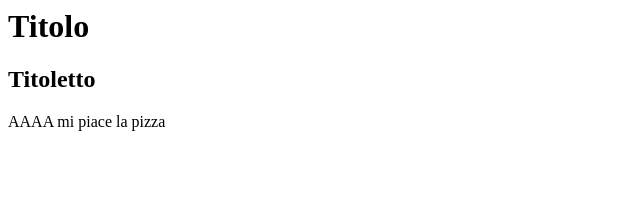
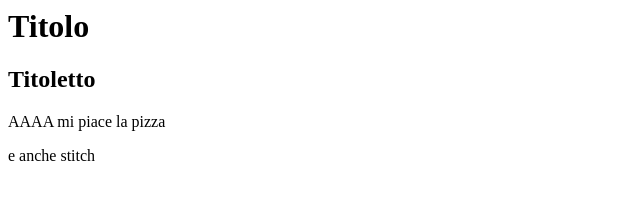
Before and after one commit to basangeacAnna/TechWriting, a plain HTML site: page index.html in a window 1280 px wide. Shown: the whole page, without its empty margins (0-640 px from the left). Drawn offline with Linux system fonts and the light colour scheme.

```diff
--- a/index.html
+++ b/index.html
@@ -5,5 +5,6 @@
 <h1> Titolo </h1>
 <h2> Titoletto </h2>
 <p> AAAA mi piace la pizza </p>
+<p> e anche stitch </p>
 </body>
 </html>
```
